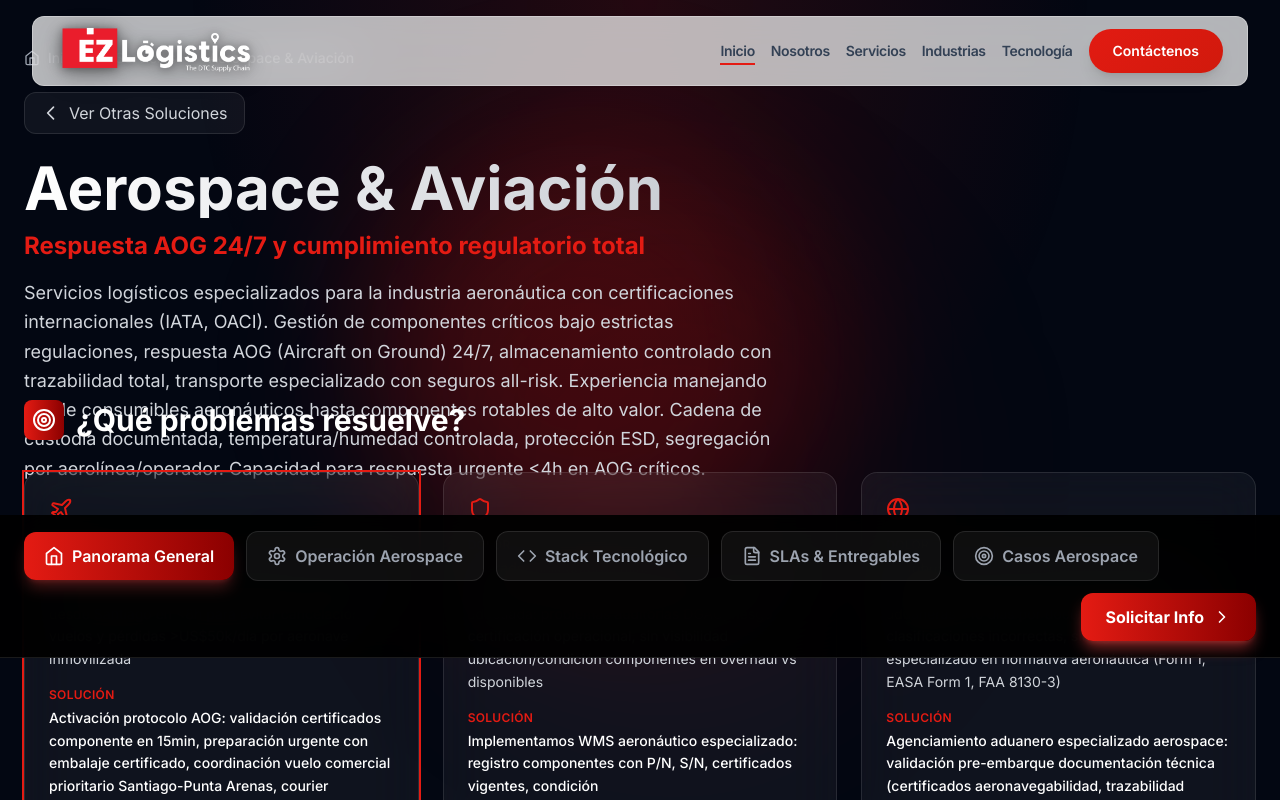
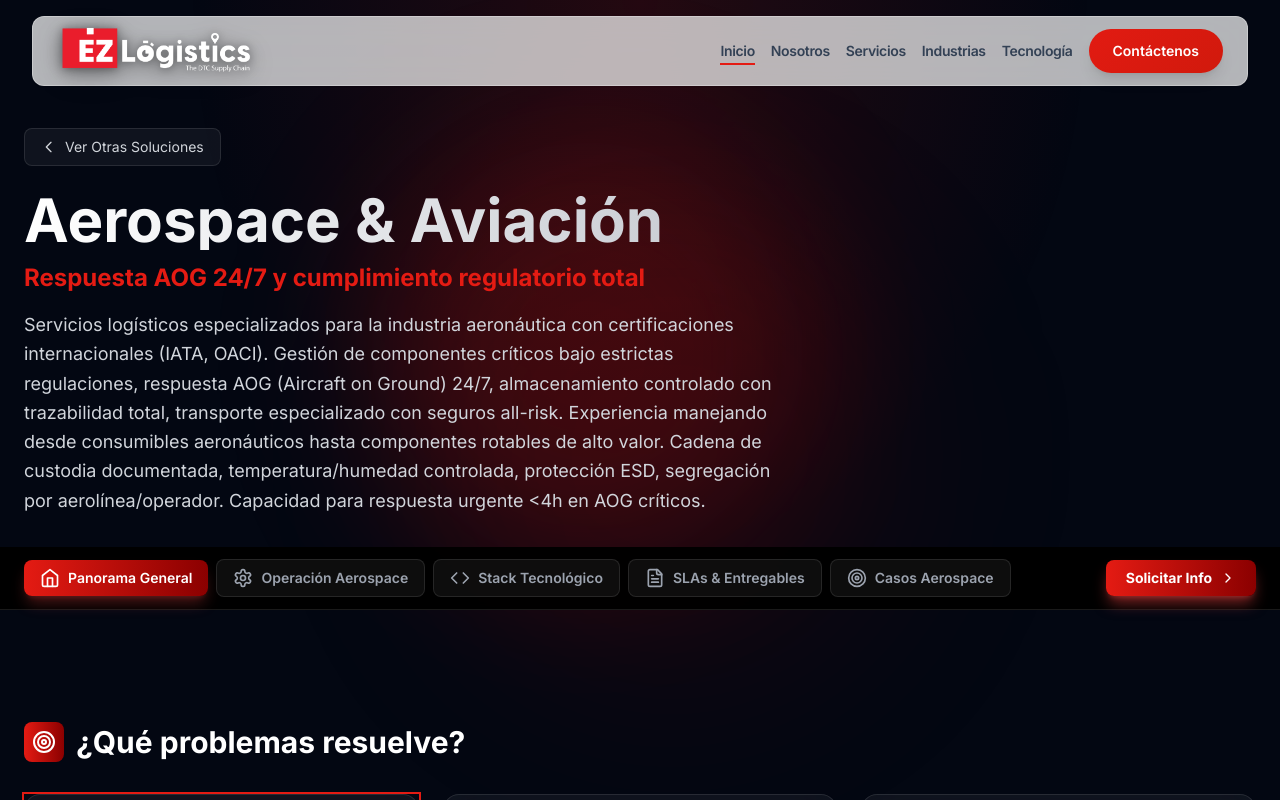
Before and after one commit to cookiecodespy/Ez_webpage, a React (Vite) app: page /industrias/aerospace in a window 1280 px wide. Shown: the top 800 px of the page. Built offline with nearby package versions, Linux system fonts and the light colour scheme.

Commit message:
Fix UX: Remove duplicate breadcrumb, increase top padding (pt-32), reduce tab size, cleaner design

```diff
--- a/src/pages/IndustryDetail.tsx
+++ b/src/pages/IndustryDetail.tsx
@@ -152,44 +152,18 @@ export default function IndustryDetail() {
         />
       </div>
 
-      {/* Hero Compacto - Max 40vh */}
-      <div className="relative max-h-[40vh] py-12">
+      {/* Hero Section - Better Spacing */}
+      <div className="relative pt-32 pb-8">
         <div className="max-w-7xl mx-auto px-6">
-          {/* Breadcrumb */}
-          <nav className="flex items-center gap-2 text-sm mb-6 text-gray-400">
-            <Link to="/" className="hover:text-white transition-colors flex items-center gap-2">
-              <Home className="h-4 w-4" />
-              Inicio
-            </Link>
-            <ChevronRight className="h-4 w-4" />
-            <Link
-              to="/"
-              state={{ scrollTo: fromIndustries ? 'industries' : 'services' }}
-              className="hover:text-white transition-colors"
-            >
-              {fromIndustries ? 'Industrias' : 'Servicios'}
-            </Link>
-            <ChevronRight className="h-4 w-4" />
-            <span className="text-white font-medium">{industry.title}</span>
-            {activeTab !== 'overview' && (
-              <>
-                <ChevronRight className="h-4 w-4" />
-                <span className="text-[#E41B13] font-medium">
-                  {industry.subpages.find((s: any) => s.id === activeTab)?.title}
-                </span>
-              </>
-            )}
-          </nav>
-
           {/* Title + Description */}
           <div className="mb-8">
             <div className="flex items-center justify-between mb-6">
               <Link
                 to="/"
                 state={{ scrollTo: fromIndustries ? 'industries' : 'services' }}
-                className="inline-flex items-center gap-2 px-4 py-2 bg-white/5 border border-white/10 rounded-xl text-gray-300 hover:text-white hover:bg-white/10 transition-all group"
+                className="inline-flex items-center gap-2 px-4 py-2 bg-white/5 border border-white/10 rounded-lg text-sm text-gray-300 hover:text-white hover:bg-white/10 transition-all group"
               >
-                <svg className="w-5 h-5 group-hover:-translate-x-1 transition-transform" fill="none" stroke="currentColor" viewBox="0 0 24 24">
+                <svg className="w-4 h-4 group-hover:-translate-x-1 transition-transform" fill="none" stroke="currentColor" viewBox="0 0 24 24">
                   <path strokeLinecap="round" strokeLinejoin="round" strokeWidth={2} d="M15 19l-7-7 7-7" />
                 </svg>
                 Ver Otras {fromIndustries ? 'Industrias' : 'Soluciones'}
@@ -207,14 +181,14 @@ export default function IndustryDetail() {
             </p>
           </div>
 
-          {/* Navigation Pills - Now Sticky */}
-          <div className="sticky top-20 z-40 bg-black/95 backdrop-blur-xl -mx-8 px-8 py-4 border-b border-white/10">
-            <div className="flex flex-wrap gap-3 items-center">
+          {/* Navigation Pills - Sticky with smaller size */}
+          <div className="sticky top-20 z-40 bg-black/95 backdrop-blur-xl -mx-8 px-8 py-3 border-b border-white/10">
+            <div className="flex flex-wrap gap-2 items-center">
               {industry.subpages.map((sub: any) => (
                 <button
                   key={sub.id}
                   onClick={() => handleTabChange(sub.id)}
-                  className={`inline-flex items-center gap-2 px-5 py-3 rounded-xl font-semibold transition-all ${
+                  className={`inline-flex items-center gap-2 px-4 py-2 rounded-lg text-sm font-semibold transition-all ${
                     activeTab === sub.id
                       ? 'bg-gradient-to-r from-[#E41B13] to-[#8B0000] text-white shadow-lg shadow-red-500/30'
                       : 'bg-white/5 border border-white/10 text-gray-400 hover:text-white hover:bg-white/10'
@@ -228,10 +202,10 @@ export default function IndustryDetail() {
               <Link
                 to="/"
                 state={{ scrollTo: 'contact' }}
-                className="ml-auto inline-flex items-center gap-2 px-6 py-3 bg-gradient-to-r from-[#E41B13] to-[#8B0000] rounded-xl font-bold hover:scale-105 transition-all shadow-lg shadow-red-500/50"
+                className="ml-auto inline-flex items-center gap-2 px-5 py-2 bg-gradient-to-r from-[#E41B13] to-[#8B0000] rounded-lg text-sm font-bold hover:scale-105 transition-all shadow-lg shadow-red-500/50"
               >
                 <span>Solicitar Info</span>
-                <ChevronRight className="h-5 w-5" />
+                <ChevronRight className="h-4 w-4" />
               </Link>
             </div>
           </div>
```
Also changed, not shown: 3 other files (tests, documents, lock files or other folders).
